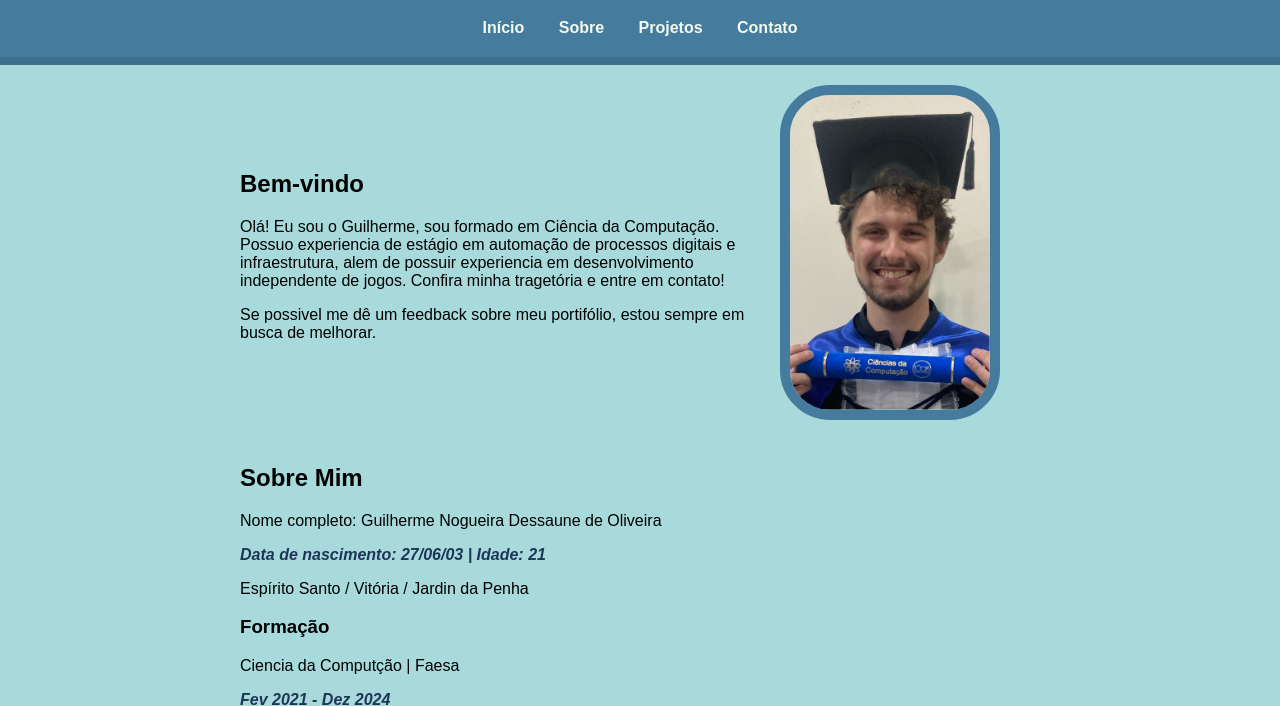
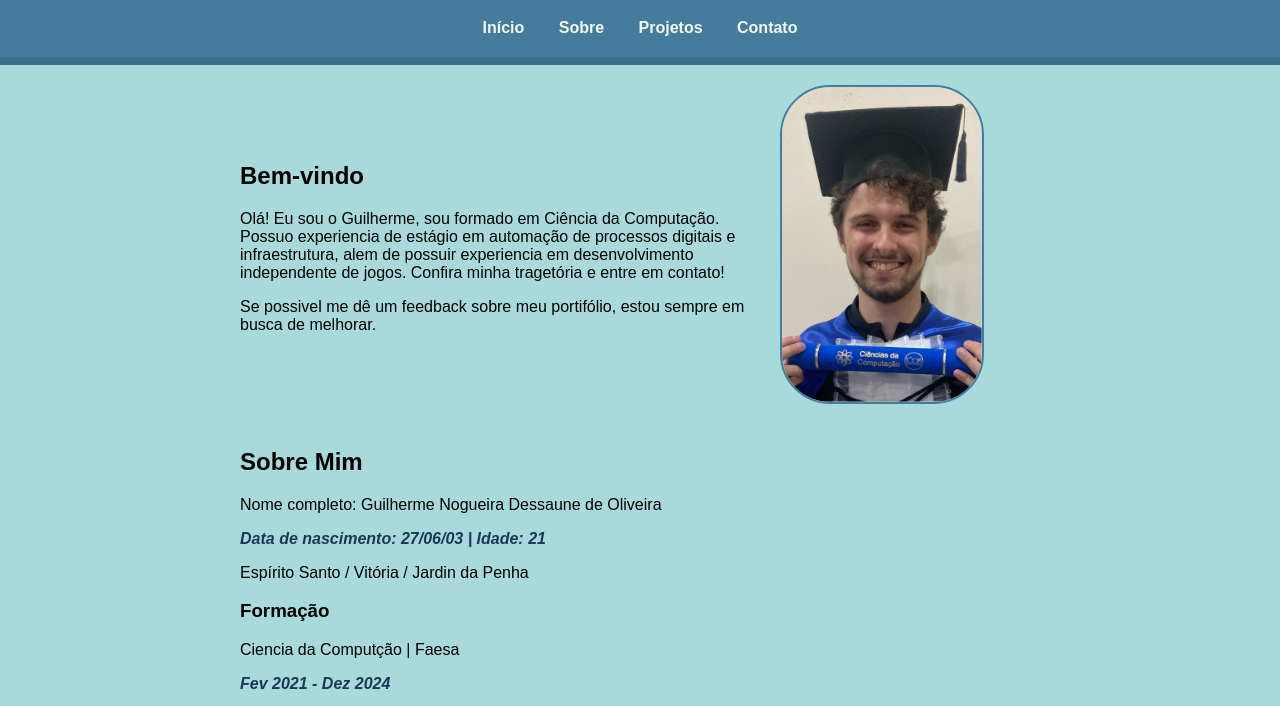
Before and after one commit to GuilhermeNDessauneO/guilhermendessauneo.github.com, a plain HTML site: page index.html in a window 1280 px wide. Shown: the part 81-787 px from the top of the page. Drawn offline with Linux system fonts and the light colour scheme.

Commit message:
Update index.html

```diff
--- a/index.html
+++ b/index.html
@@ -57,7 +57,7 @@
             max-width: 200px;
             object-fit: cover;
             border-radius: 50px;
-            border: solid 10px #457b9d;
+            border: solid 2px #457b9d;
         }
 
         footer {
```
